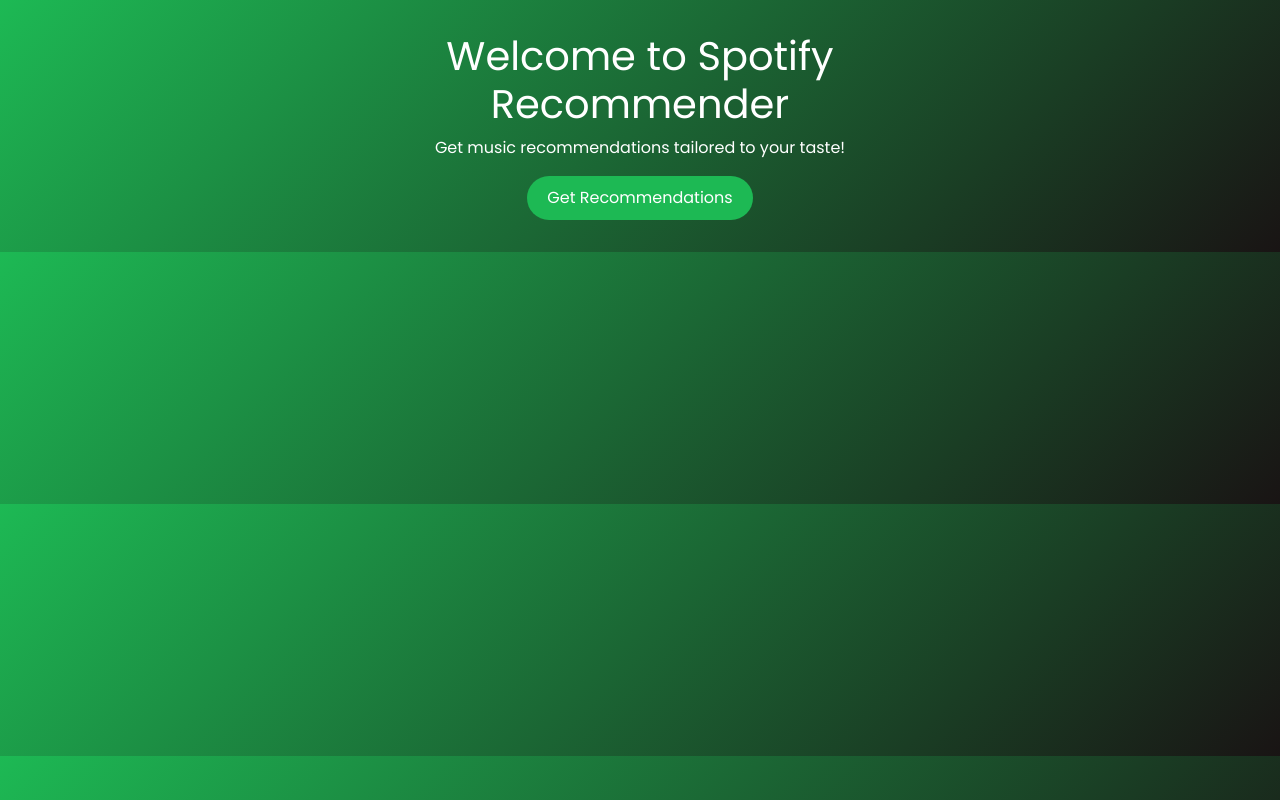
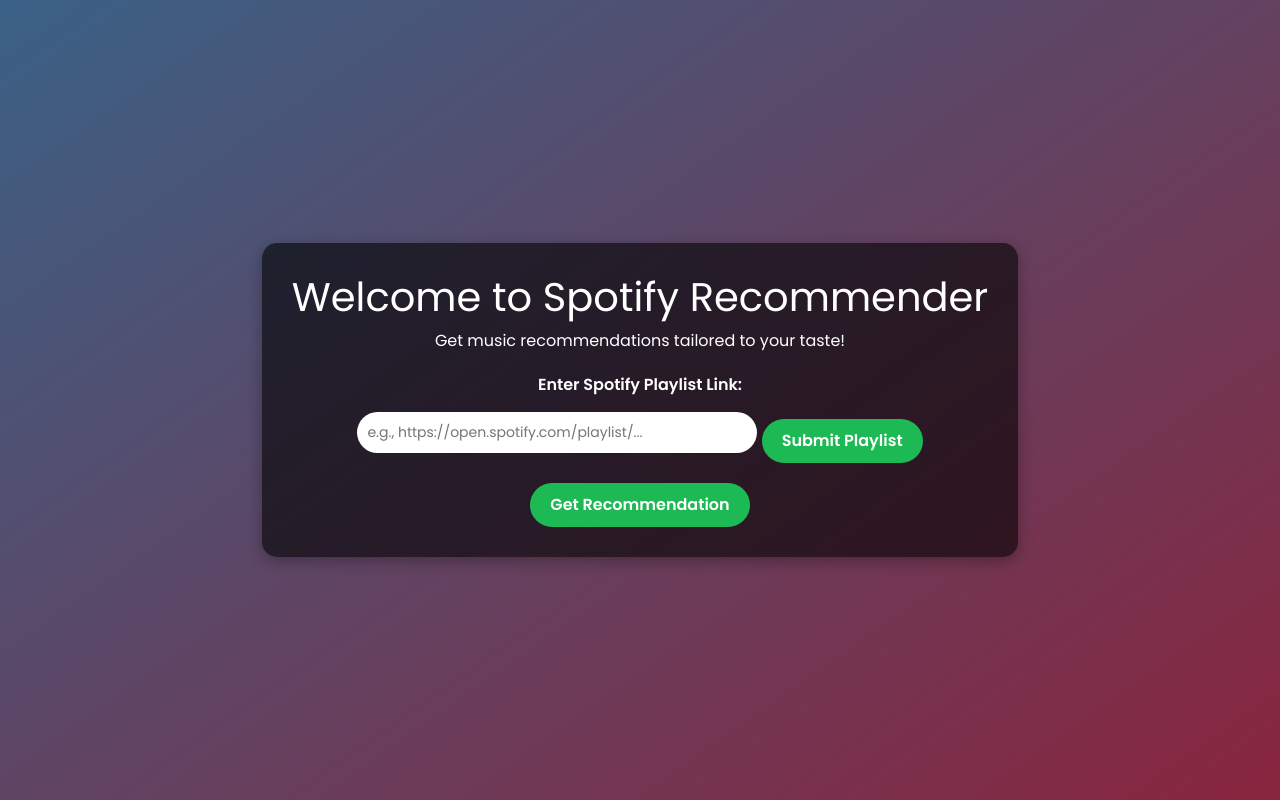
Before and after one commit to prabhatravib/sspotify_recommender_new, a Flask app: page / in a window 1280 px wide. Run offline with Flask 2, Linux system fonts and the light colour scheme.

Commit message:
Update index.html

```diff
--- a/templates/index.html
+++ b/templates/index.html
@@ -9,25 +9,49 @@
     <style>
         body {
             font-family: 'Poppins', sans-serif;
-            background: linear-gradient(135deg, #1DB954, #191414);
-            color: #fff;
+            background: linear-gradient(145deg, #3a6186, #89253e);
+            min-height: 100vh;
+            margin: 0;
+            display: flex;
+            align-items: center;
+            justify-content: center;
+            color: white;
+            text-align: center;
         }
         .main-container {
-            margin: 0 auto;
-            max-width: 600px;
-            text-align: center;
-            padding: 2rem;
+            background: rgba(0, 0, 0, 0.6);
+            padding: 30px;
+            border-radius: 15px;
+            box-shadow: 0px 4px 15px rgba(0, 0, 0, 0.3);
         }
         .btn-custom {
             background-color: #1DB954;
             border: none;
             padding: 10px 20px;
             border-radius: 30px;
-            color: #fff;
-            transition: all 0.3s ease;
+            color: white;
+            font-weight: bold;
+            font-size: 16px;
+            cursor: pointer;
+            transition: background-color 0.3s ease;
         }
         .btn-custom:hover {
             background-color: #14833B;
+        }
+        input[type="url"] {
+            width: 100%;
+            max-width: 400px;
+            padding: 10px;
+            margin-top: 15px;
+            border-radius: 30px;
+            border: none;
+            outline: none;
+            font-size: 14px;
+        }
+        label {
+            margin-top: 20px;
+            display: block;
+            font-weight: bold;
         }
     </style>
 </head>
@@ -35,7 +59,20 @@
     <div class="main-container">
         <h1>Welcome to Spotify Recommender</h1>
         <p>Get music recommendations tailored to your taste!</p>
-        <a href="/recommend" class="btn btn-custom">Get Recommendations</a>
+        <form id="playlistForm" action="/submit_playlist" method="POST">
+            <label for="playlist_url">Enter Spotify Playlist Link:</label>
+            <input
+                type="url"
+                id="playlist_url"
+                name="playlist_url"
+                placeholder="e.g., https://open.spotify.com/playlist/..."
+                required
+            />
+            <button type="submit" class="btn btn-custom" style="margin-top: 15px;">Submit Playlist</button>
+        </form>
+        <form id="recommendationForm" action="/get_recommendation" method="POST" style="margin-top: 20px;">
+            <button type="submit" class="btn btn-custom">Get Recommendation</button>
+        </form>
     </div>
 </body>
 </html>
```
